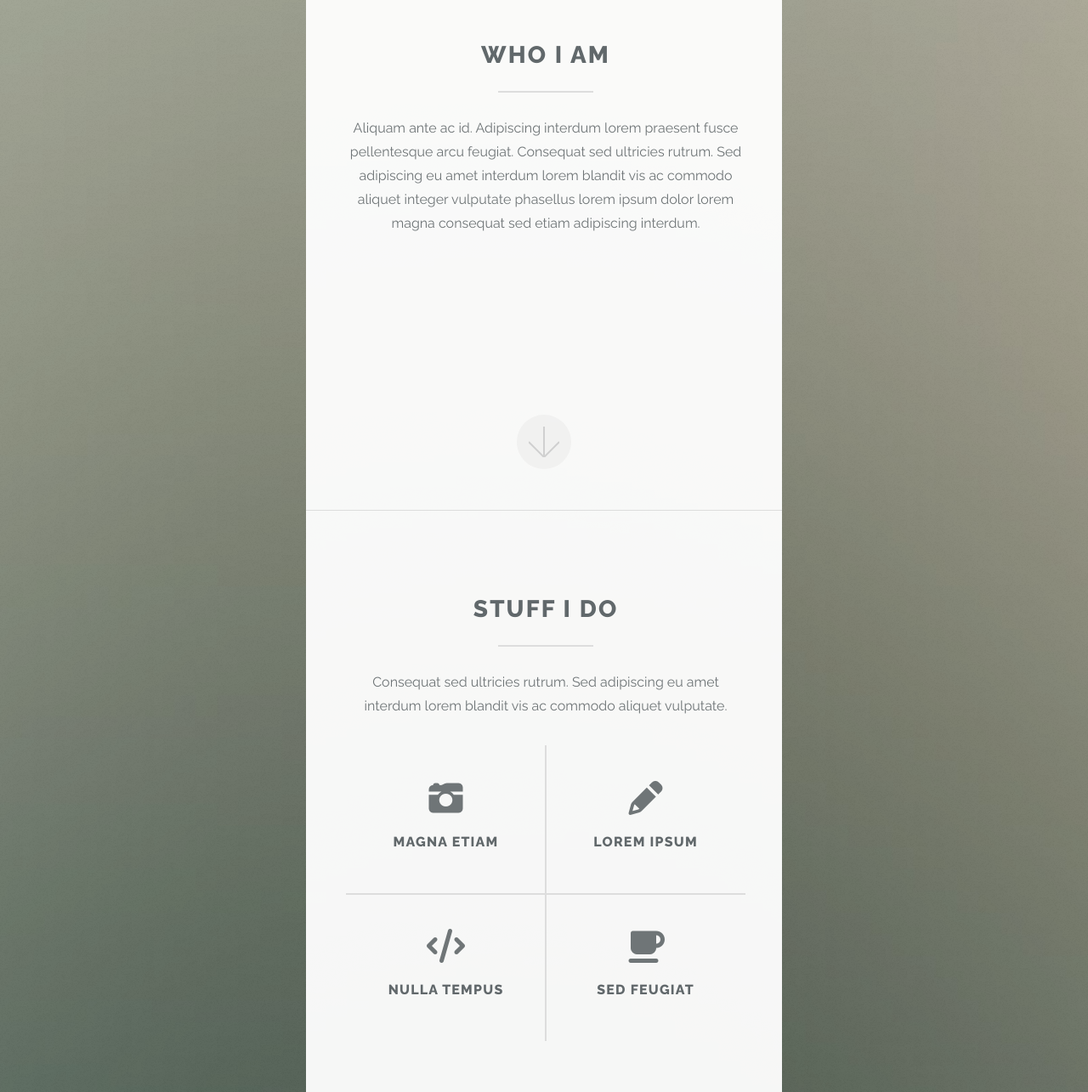
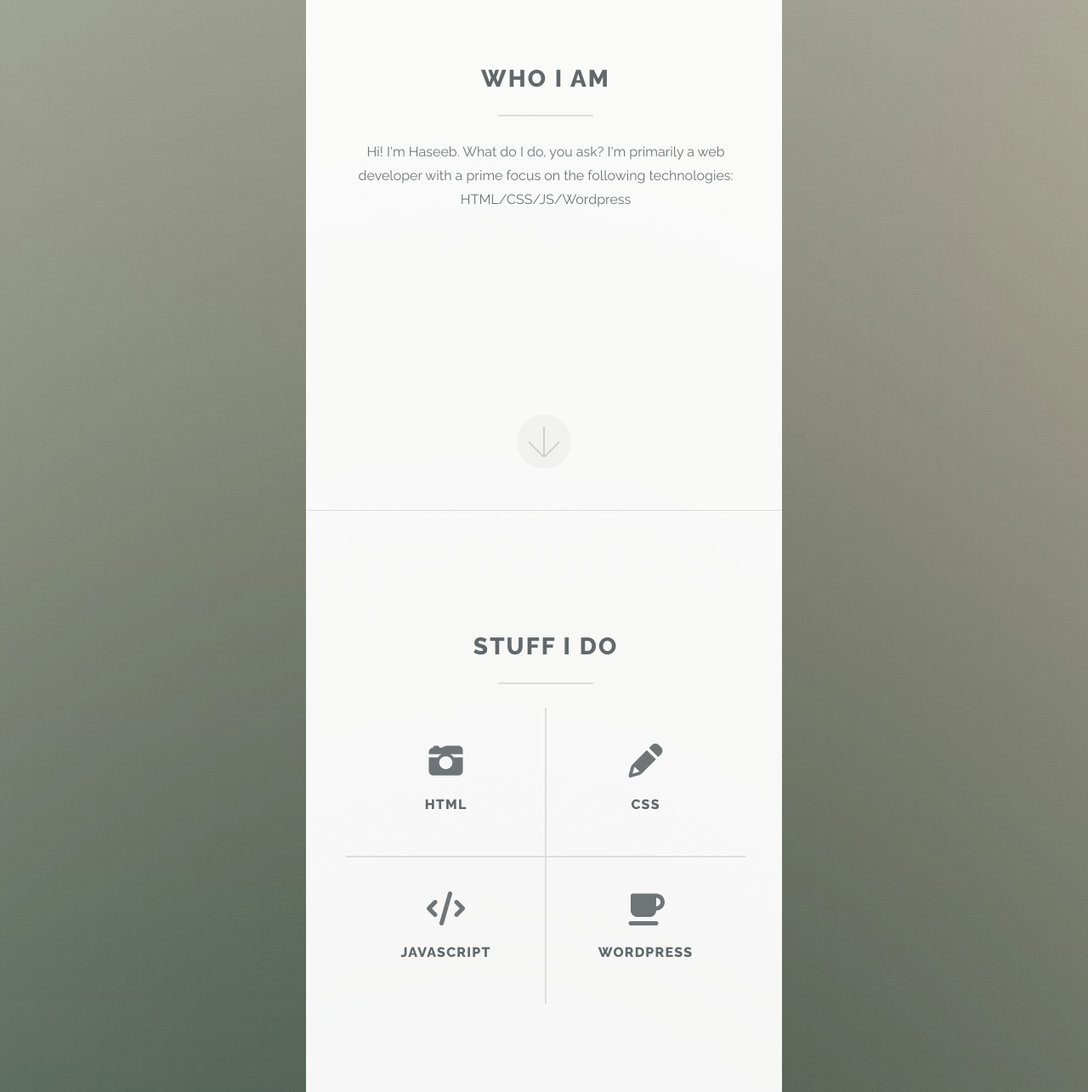
Before and after one commit to haseeb-tanzeel/CV, a plain HTML site: page index.html in a window 1280 px wide. Shown: the part 1000-2285 px from the top of the page at 85% size. Drawn offline with Linux system fonts and the light colour scheme.

Commit message:
Update index.html

```diff
--- a/index.html
+++ b/index.html
@@ -30,9 +30,8 @@
 				<header class="major">
 					<h2>Who I am</h2>
 				</header>
-				<p>Aliquam ante ac id. Adipiscing interdum lorem praesent fusce pellentesque arcu feugiat. Consequat sed
-					ultricies rutrum. Sed adipiscing eu amet interdum lorem blandit vis ac commodo aliquet integer
-					vulputate phasellus lorem ipsum dolor lorem magna consequat sed etiam adipiscing interdum.</p>
+				<p>Hi! I'm Haseeb. What do I do, you ask? I'm primarily a web developer with a prime focus on the following technologies:
+					HTML/CSS/JS/Wordpress</p>
 			</div>
 			<a href="#two" class="goto-next scrolly">Next</a>
 		</div>
@@ -46,24 +45,22 @@
 				<header class="major">
 					<h2>Stuff I do</h2>
 				</header>
-				<p>Consequat sed ultricies rutrum. Sed adipiscing eu amet interdum lorem blandit vis ac commodo aliquet
-					vulputate.</p>
 				<ul class="icons-grid">
 					<li>
 						<span class="icon solid major fa-camera-retro"></span>
-						<h3>Magna Etiam</h3>
+						<h3>HTML</h3>
 					</li>
 					<li>
 						<span class="icon solid major fa-pencil-alt"></span>
-						<h3>Lorem Ipsum</h3>
+						<h3>CSS</h3>
 					</li>
 					<li>
 						<span class="icon solid major fa-code"></span>
-						<h3>Nulla Tempus</h3>
+						<h3>Javascript</h3>
 					</li>
 					<li>
 						<span class="icon solid major fa-coffee"></span>
-						<h3>Sed Feugiat</h3>
+						<h3>Wordpress</h3>
 					</li>
 				</ul>
 			</div>
```
